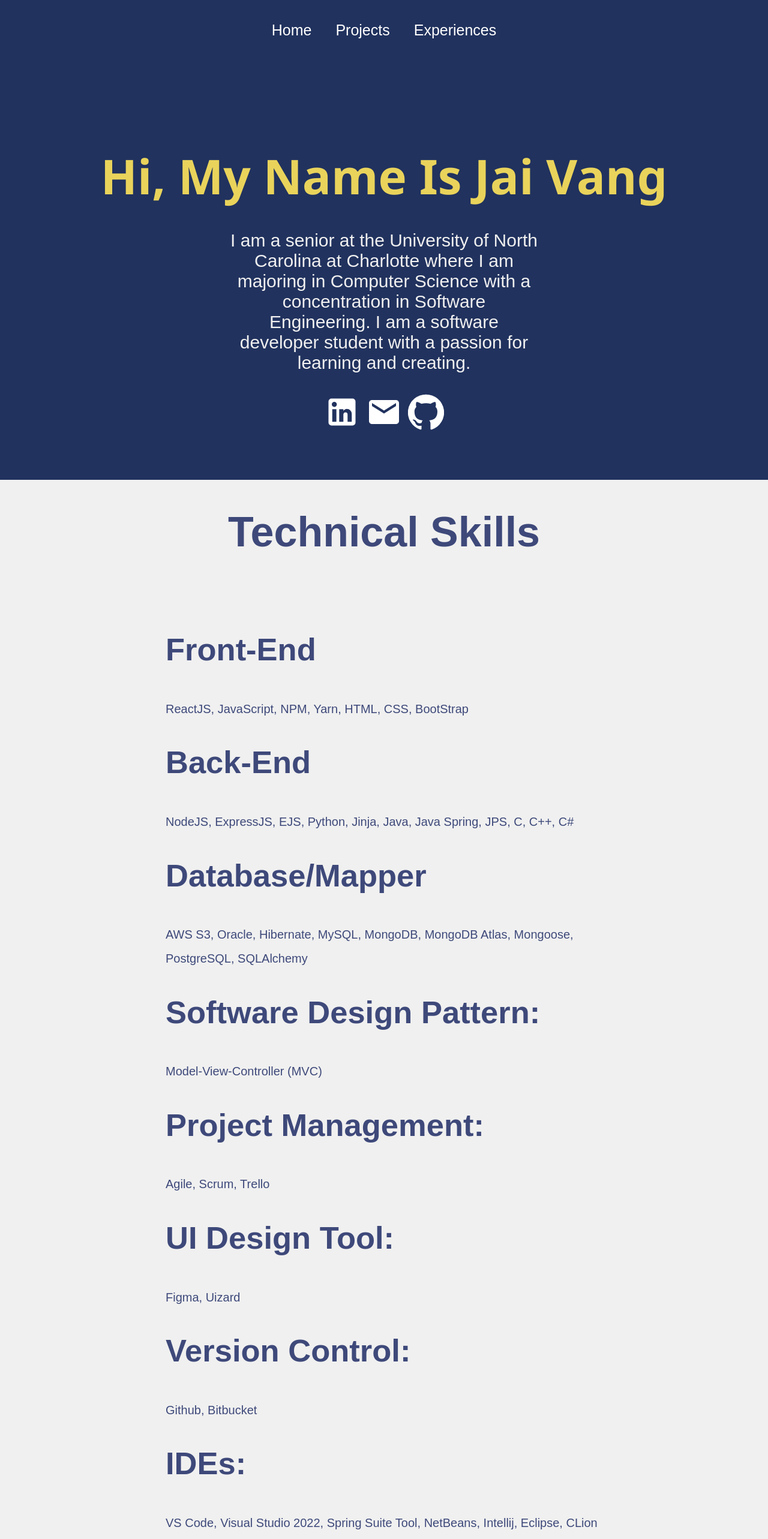
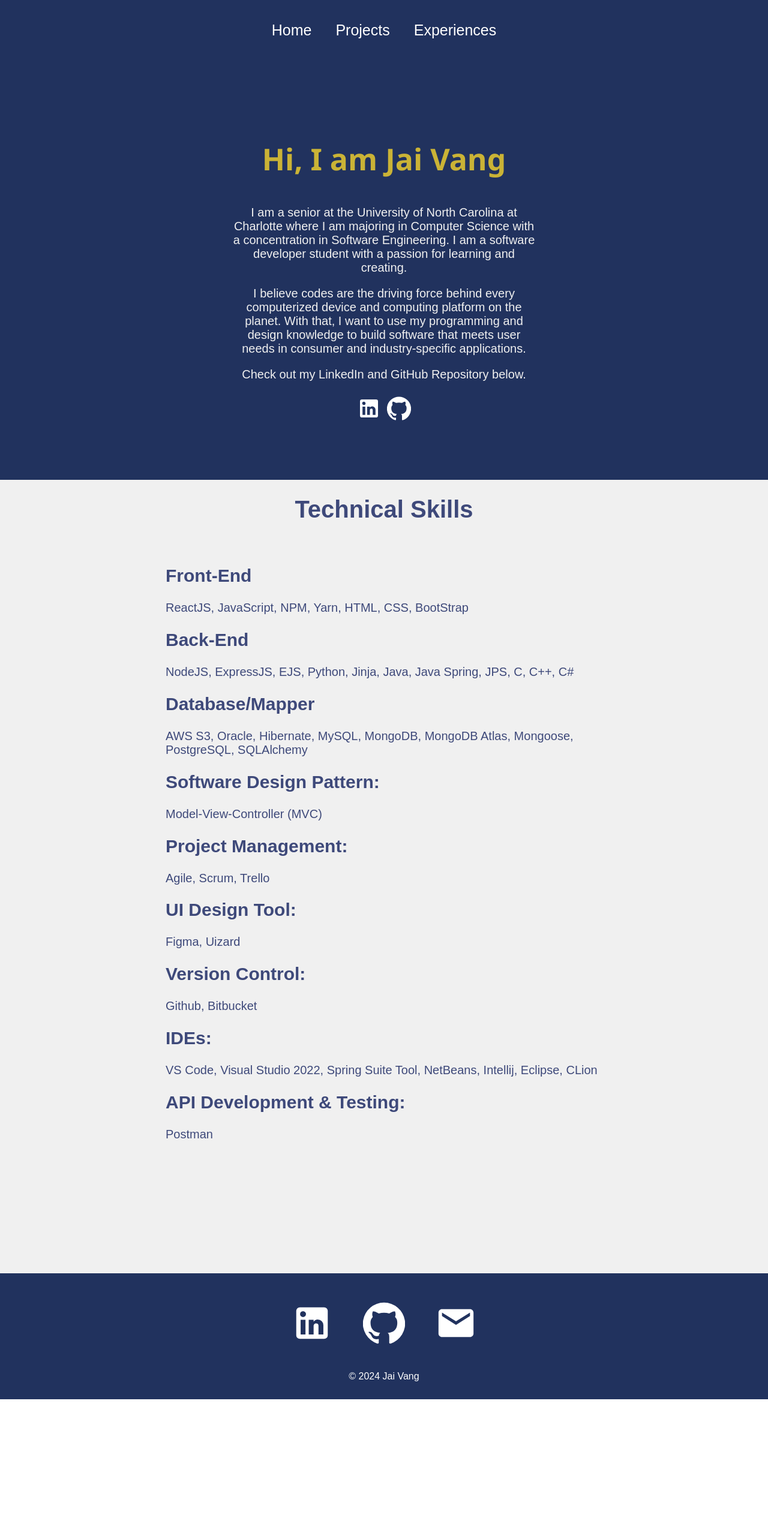
Before and after one commit to jvang0620/Personal-Portfolio, a React (Create React App) app: page / in a window 1280 px wide. Shown: the top 2566 px of the page at 60% size. After the commit the page ends 2333 px from the top, so only its background shows below. Built offline with nearby package versions, Linux system fonts and the light colour scheme.

Commit message:
fixing home page fonts, icons

```diff
--- a/src/components/Footer.js
+++ b/src/components/Footer.js
@@ -3,6 +3,8 @@ import InstagramIcon from "@material-ui/icons/Instagram";
 import TwitterIcon from "@material-ui/icons/Twitter";
 import FacebookIcon from "@material-ui/icons/Facebook";
 import LinkedInIcon from "@material-ui/icons/LinkedIn";
+import EmailIcon from "@material-ui/icons/Email";
+import GithubIcon from "@material-ui/icons/GitHub";
 import "../styles/Footer.css";
 
 function Footer() {
@@ -17,6 +19,17 @@ function Footer() {
         <a href="https://www.linkedin.com/in/jvang23/" target="_blank" title="LinkedIn" rel="noopener noreferrer">
           <LinkedInIcon />
         </a>
+
+        {/* GitHub */}
+        <a href="https://github.com/jvang0620" target="_blank" title="GitHub" rel="noopener noreferrer">
+            <GithubIcon />
+        </a>
+
+        {/* Email */}
+        <a href="mailto:jvang387@gmail.com" target="_blank" title="Email Jai Vang" rel="noopener noreferrer">
+            <EmailIcon />
+          </a>
+
       </div>
       <p> &copy; 2024 Jai Vang</p>
     </div>
--- a/src/pages/Home.js
+++ b/src/pages/Home.js
@@ -8,23 +8,35 @@ function Home() {
   return (
     <div className="home">
       <div className="about">
-        <h2>Hi, My Name Is Jai Vang</h2>
+        <h2>Hi, I am Jai Vang</h2>
         <div className="prompt">
           <p>
             I am a senior at the University of North Carolina at Charlotte where I am majoring in Computer Science with a
             concentration in Software Engineering. I am a software developer student with a passion for learning and creating.
           </p>
-        <a href="https://www.linkedin.com/in/jvang23/" target="_blank" rel="noopener noreferrer">
+          <p>
+            I believe codes are the driving force behind every computerized device and
+            computing platform on the planet. With that, I want to use my programming
+            and design knowledge to build software that meets user needs in consumer
+            and industry-specific applications.
+          </p>
+          <p>
+            Check out my LinkedIn and GitHub Repository below.
+          </p>
+
+          {/* LinkedIn */}
+          <a href="https://www.linkedin.com/in/jvang23/" target="_blank" title="LinkedIn" rel="noopener noreferrer">
             <LinkedInIcon />
           </a>
-        <a href="mailto:jvang387@gmail.com" target="_blank" rel="noopener noreferrer">
-        <EmailIcon />
-        </a>
-        <a href="https://github.com/jvang0620" target="_blank" rel="noopener noreferrer">
+          {/* GitHub */}
+          <a href="https://github.com/jvang0620" target="_blank" title="GitHub" rel="noopener noreferrer">
             <GithubIcon />
           </a>
+
         </div>
       </div>
+
+      {/* Tech. Skill Section */}
       <div className="skills">
         <h1>Technical Skills</h1>
         <ol className="list">
@@ -68,7 +80,7 @@ function Home() {
             <span>VS Code, Visual Studio 2022, Spring Suite Tool, NetBeans, Intellij, Eclipse, CLion</span>
           </li>
           <li className="item">
-            <h2>API Development/Testing:</h2>
+            <h2>API Development & Testing:</h2>
             <span>Postman</span>
           </li>
         </ol>
--- a/src/styles/Footer.css
+++ b/src/styles/Footer.css
@@ -10,13 +10,15 @@
     margin-top: 200px;
   }
 
+  /* Footer's Icon */
   .socialMedia svg {
     color: white;
-    margin: 20px;
+    margin: 25px;
     font-size: 70px;
     cursor: pointer;
   }
 
+  /* @ 2024 Jai Vang */
   .footer p {
     color: white;
   }
--- a/src/styles/Home.css
+++ b/src/styles/Home.css
@@ -17,25 +17,30 @@
   color: #f0f0f0;
 }
 
+/* Hi My Name Is */
 .about h2 {
   font-family: "Segoe UI", Tahoma, Geneva, Verdana, sans-serif;
-    font-size: 80px;
-    color: #e9d35b;
+  font-size: 50px;
+  color: #cab336;
   height: 50px;
 }
 
+/* I am a Senior */
 .about .prompt {
   width: 40%;
-    font-size: 30px;
+  font-size: 20px;
 }
+
+/* Icons under 'I am a Senior' */
 .prompt svg {
-    font-size: 60px;
+  font-size: 40px;
   margin: 5px;
   color: white;
 }
 
+/* Technical Skills */
 .skills {
-    font-size: 35px;
+  font-size: 20px;
   width: 100%;
   display: flex;
   justify-content: center;
```
Lines whose indentation alone changed are shown as unchanged.
